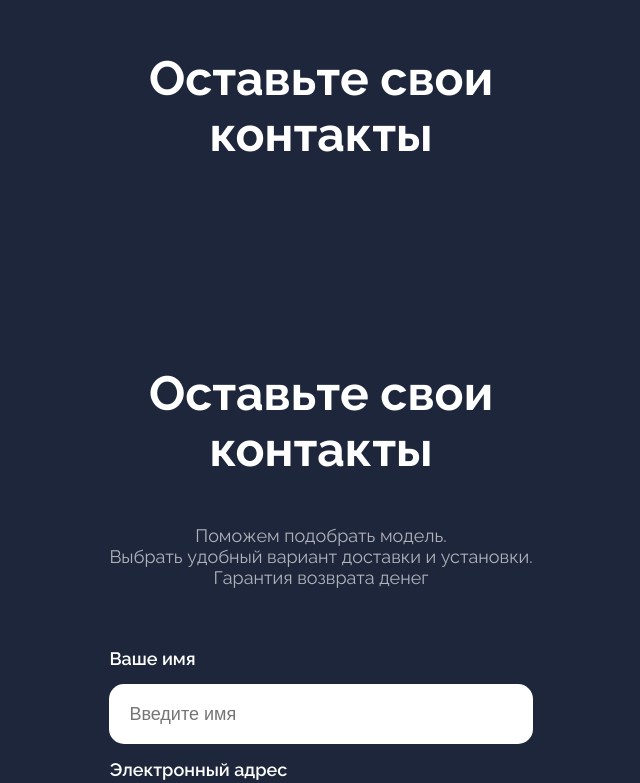
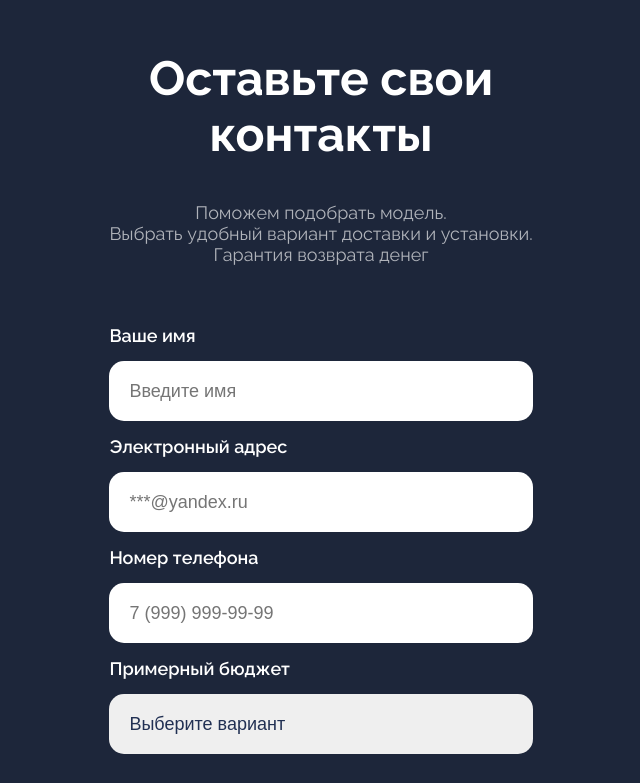
Before and after one commit to Emelya77/green-corp-landing, a plain HTML site: page index.html in a window 1280 px wide. Shown: the part 2722-3505 px from the top of the page, without its empty margins (319-959 px from the left). Drawn offline with nearby package versions, Linux system fonts and the light colour scheme.

Commit message:
Версия с JS

```diff
--- a/index.html
+++ b/index.html
@@ -109,9 +109,7 @@
    </div>
  </div>
 </section>
-<section class="form">
-<div class="form__container">
- <h1>Оставьте свои контакты</h1>
+
 
 <!--секция для формы-->
 <section class="form">
```
